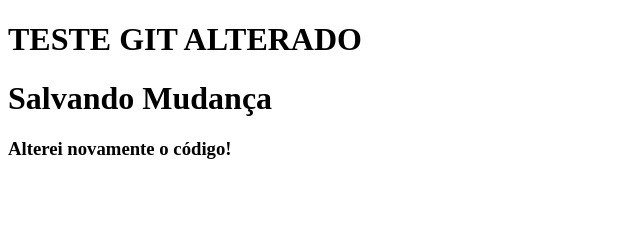
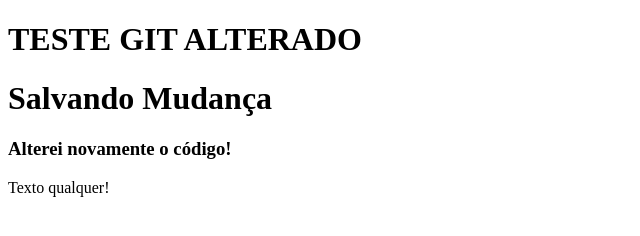
Before and after one commit to jefersonsantosdev/teste, a plain HTML site: page index.html in a window 1280 px wide. Shown: the whole page, without its empty margins (0-640 px from the left). Drawn offline with Linux system fonts and the light colour scheme.

Commit message:
Motivo: Adicionei um texto qualquer

```diff
--- a/index.html
+++ b/index.html
@@ -12,6 +12,8 @@
     <div>
         <h1>Salvando Mudança</h1>
         <h3>Alterei novamente o código!</h3>
+        <p>Texto qualquer!</p>
+
     </div>
 </body>
 </html>
```
